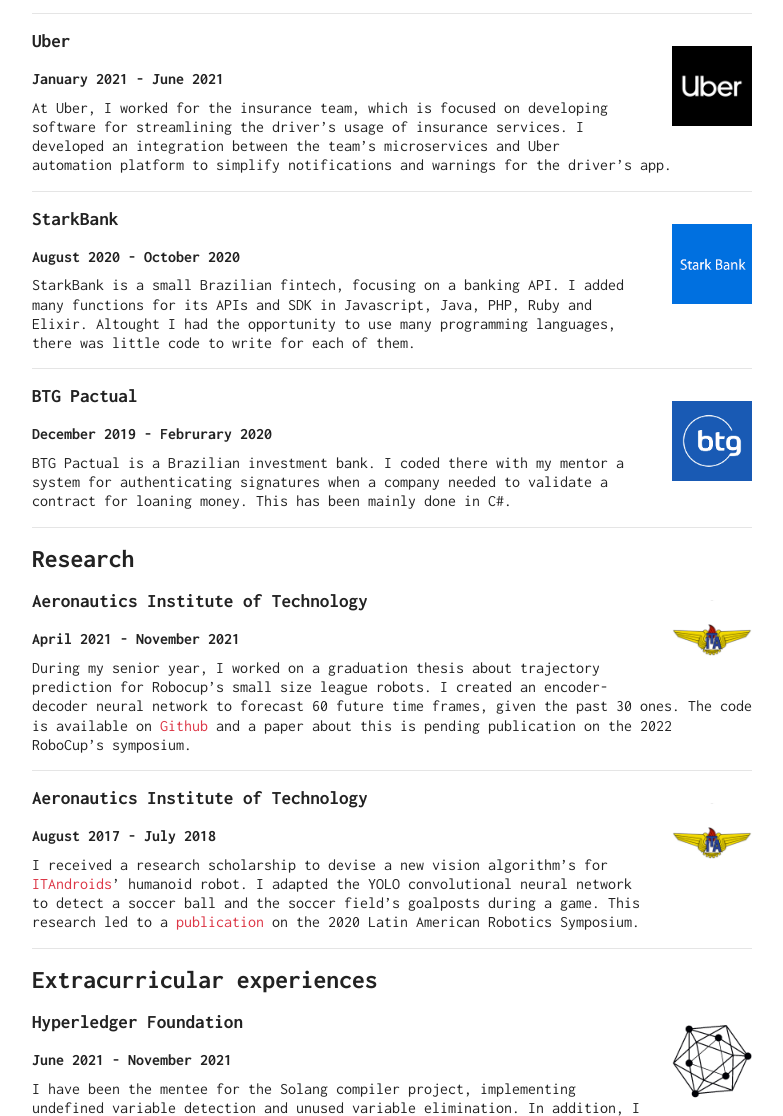
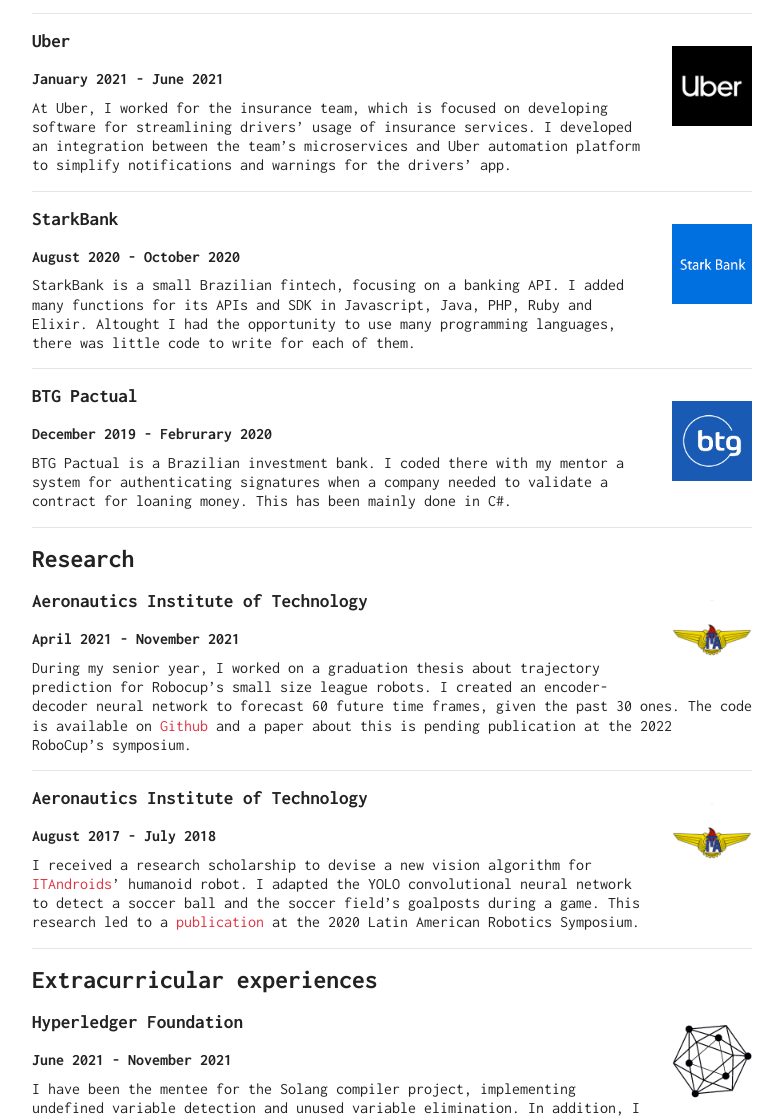
Before and after one commit to LucasSte/LucasSte.github.io, a plain HTML site: page experience/index.html in a window 1280 px wide. Shown: the part 593-1709 px from the top of the page, without its empty margins (248-1031 px from the left). Drawn offline with nearby package versions, Linux system fonts and the light colour scheme.

Commit message:
Update CV and fix typos

```diff
--- a/experience/index.html
+++ b/experience/index.html
@@ -114,7 +114,7 @@
 </section>
 <h4 id="uber">Uber</h4>
 <h5 id="january-2021---june-2021">January 2021 - June 2021</h5>
-<p>At Uber, I worked for the insurance team, which is focused on developing software for streamlining the driver&rsquo;s usage of insurance services. I developed an integration between the team&rsquo;s microservices and Uber automation platform to simplify notifications and warnings for the driver&rsquo;s app.</p>
+<p>At Uber, I worked for the insurance team, which is focused on developing software for streamlining drivers&rsquo; usage of insurance services. I developed an integration between the team&rsquo;s microservices and Uber automation platform to simplify notifications and warnings for the drivers&rsquo; app.</p>
 <hr>
 <section>
     <div id="sectionleft" style="float: right; text-align:center; padding-left: 30px;">
@@ -148,7 +148,7 @@
 </section>
 <h4 id="aeronautics-institute-of-technology">Aeronautics Institute of Technology</h4>
 <h5 id="april-2021---november-2021">April 2021 - November 2021</h5>
-<p>During my senior year, I worked on a graduation thesis about trajectory prediction for Robocup&rsquo;s small size league robots. I created an encoder-decoder neural network to forecast 60 future time frames, given the past 30 ones. The code is available on <a href="https://github.com/LucasSte/trajectory-prediction">Github</a> and a paper about this is pending publication on the 2022 RoboCup&rsquo;s symposium.</p>
+<p>During my senior year, I worked on a graduation thesis about trajectory prediction for Robocup&rsquo;s small size league robots. I created an encoder-decoder neural network to forecast 60 future time frames, given the past 30 ones. The code is available on <a href="https://github.com/LucasSte/trajectory-prediction">Github</a> and a paper about this is pending publication at the 2022 RoboCup&rsquo;s symposium.</p>
 <hr>
 <section>
     <div id="sectionleft" style="float: right; text-align:center; padding-left: 30px;">
@@ -159,7 +159,7 @@
 </section>
 <h4 id="aeronautics-institute-of-technology-1">Aeronautics Institute of Technology</h4>
 <h5 id="august-2017---july-2018">August 2017 - July 2018</h5>
-<p>I received a research scholarship to devise a new vision algorithm&rsquo;s for <a href="http://www.itandroids.com.br/en/">ITAndroids</a>&rsquo; humanoid robot. I adapted the YOLO convolutional neural network to detect a soccer ball and the soccer field&rsquo;s goalposts during a game. This research led to a <a href="https://ieeexplore.ieee.org/document/9307038">publication</a> on the 2020 Latin American Robotics Symposium.</p>
+<p>I received a research scholarship to devise a new vision algorithm for <a href="http://www.itandroids.com.br/en/">ITAndroids</a>&rsquo; humanoid robot. I adapted the YOLO convolutional neural network to detect a soccer ball and the soccer field&rsquo;s goalposts during a game. This research led to a <a href="https://ieeexplore.ieee.org/document/9307038">publication</a> at the 2020 Latin American Robotics Symposium.</p>
 <hr>
 <h2 id="extracurricular-experiences">Extracurricular experiences</h2>
 <section>
--- a/index.xml
+++ b/index.xml
@@ -66,7 +66,7 @@
       <pubDate>Mon, 01 Jan 0001 00:00:00 +0000</pubDate>
 
       <guid>https://lucasste.github.io/publications/</guid>
-      <description>Research/Publications L. Steuernagel, M. R. O. A. Maximo. Trajectory prediction for SSL robots using seq2seq neural networks. Accepted at the 25th RoboCup International Symposium 2022, but pending publication.
+      <description>Research/Publications L. Steuernagel, M. R. O. A. Maximo. &amp;ldquo;Trajectory prediction for SSL robots using seq2seq neural networks.&amp;rdquo; Accepted at the 25th RoboCup International Symposium 2022, but pending publication.
 L. Steuernagel, M. R. O. A. Maximo, L. A. Pereira and C. A. A. Sanches, &amp;ldquo;Convolutional Neural Network with Inception-like Module for Ball and Goalpost Detection in a Small Humanoid Soccer Robot&amp;rdquo;, 2020 Latin American Robotics Symposium (LARS), 2020 Brazilian Symposium on Robotics (SBR) and 2020 Workshop on Robotics in Education (WRE), 2020, pp.</description>
     </item>
 
```
Also changed, not shown: projects/index.html (+1 -1 lines), publications/index.html (+1 -1 lines), 1 other file.
